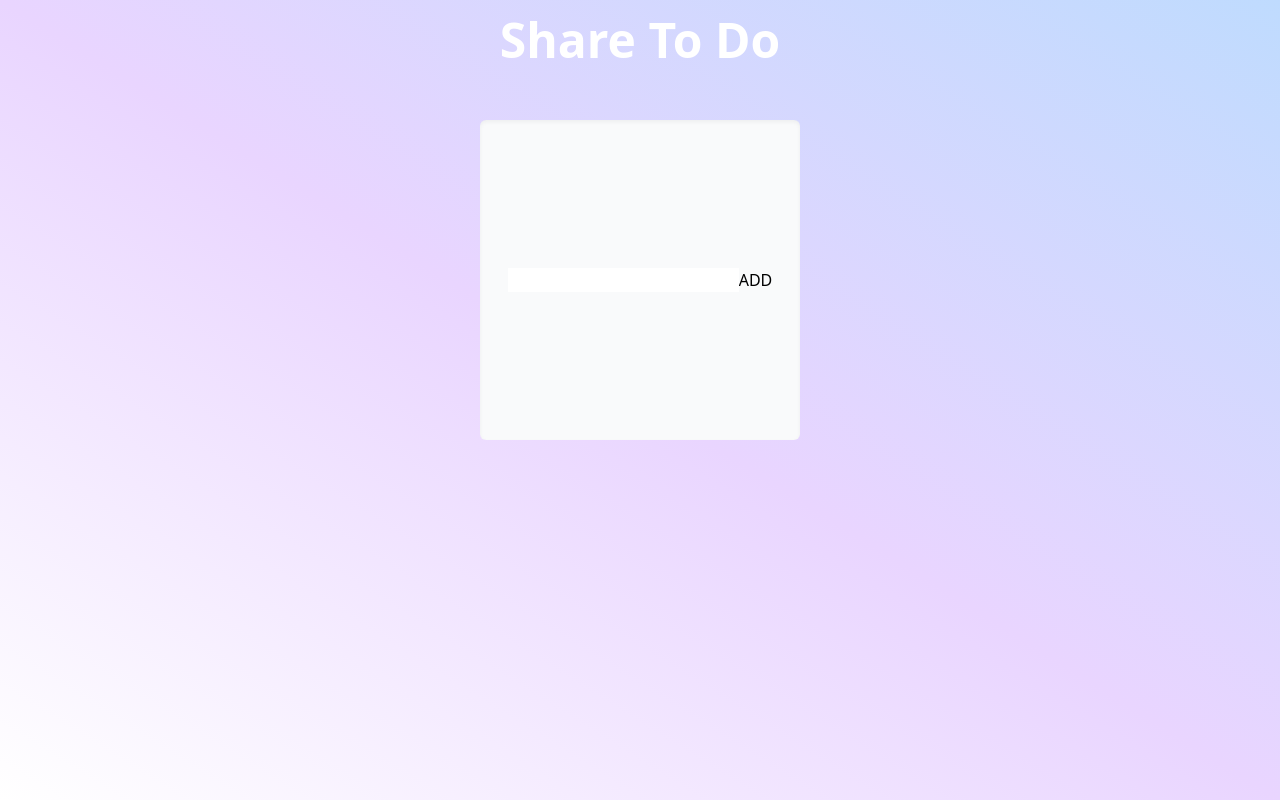
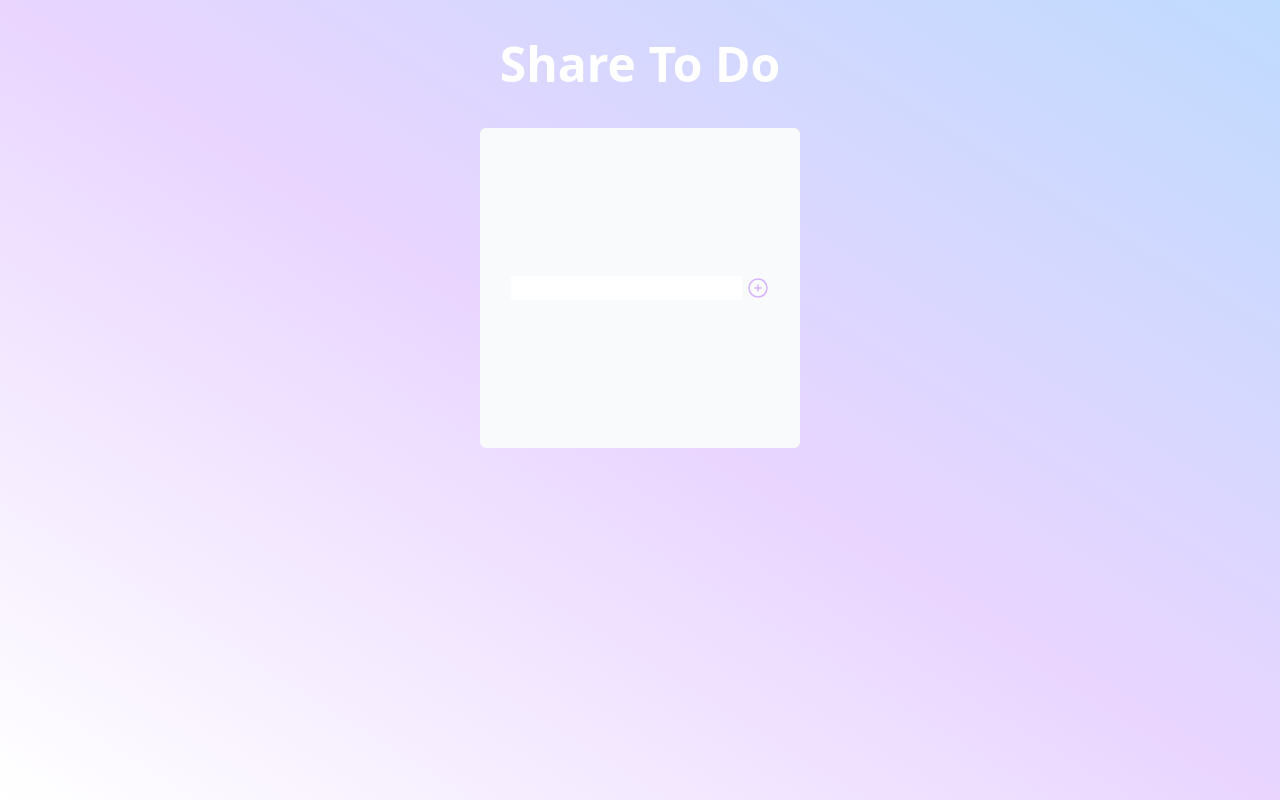
Before and after one commit to cocoide/todo-app, a Next.js app: page / in a window 1280 px wide. Built offline with nearby package versions, Linux system fonts and the light colour scheme.

Commit message:
apply css to TODO input form

```diff
--- a/package.json
+++ b/package.json
@@ -9,6 +9,7 @@
     "lint": "next lint"
   },
   "dependencies": {
+    "@heroicons/react": "^2.0.13",
     "@types/node": "18.11.9",
     "@types/react": "18.0.25",
     "@types/react-dom": "18.0.8",
--- a/src/components/TodoApp.tsx
+++ b/src/components/TodoApp.tsx
@@ -1,22 +1,31 @@
 import { FC, useState } from "react"
+import { PlusCircleIcon } from '@heroicons/react/24/outline'
 
+type Todo = {
+    value: string
+}
 export const TodoApp: FC = () => {
     const [text, setText] = useState("")
+    const [todos, setTodos] = useState<Todo[]>([])
+
     return (
         <div>
-            <form onSubmit={(e) => e.preventDefault()}>
+            <form onSubmit={(e) => e.preventDefault()}
+                className="flex flex-raw">
 
                 <input
                     type="text"
                     value={text}
                     onChange={(e) => setText(e.target.value)}
+                    className="outline-purple-200"
                 />
-
-                <input
-                    type="submit"
-                    value="ADD"
-                    onSubmit={(e) => e.preventDefault()}
-                />
+                <PlusCircleIcon className="h-6 w-6 ml-1 text-purple-300">
+                    <input
+                        type="submit"
+                        value=""
+                        onSubmit={(e) => e.preventDefault()}
+                    />
+                </PlusCircleIcon>
             </form>
         </div>
     )
--- a/src/pages/index.tsx
+++ b/src/pages/index.tsx
@@ -14,9 +14,10 @@ export default function Home() {
 
       <div>
 
-        <h1 className="text-5xl p-4 text-center font-bold text-white mb-10"
+        <h1 className="text-5xl p-10 text-center font-bold text-white"
         >Share To Do</h1>
-        <div className="h-80 w-80 m-auto bg-gray-50 rounded-md shadow-inner flex justify-center place-items-center">
+        <div className="h-80 w-80 m-auto bg-gray-50 rounded-md
+        flex justify-center place-items-center shadow-purple-300/50">
 
           <TodoApp />
 
```
Also changed, not shown: 1 other file (tests, documents, lock files or other folders).
